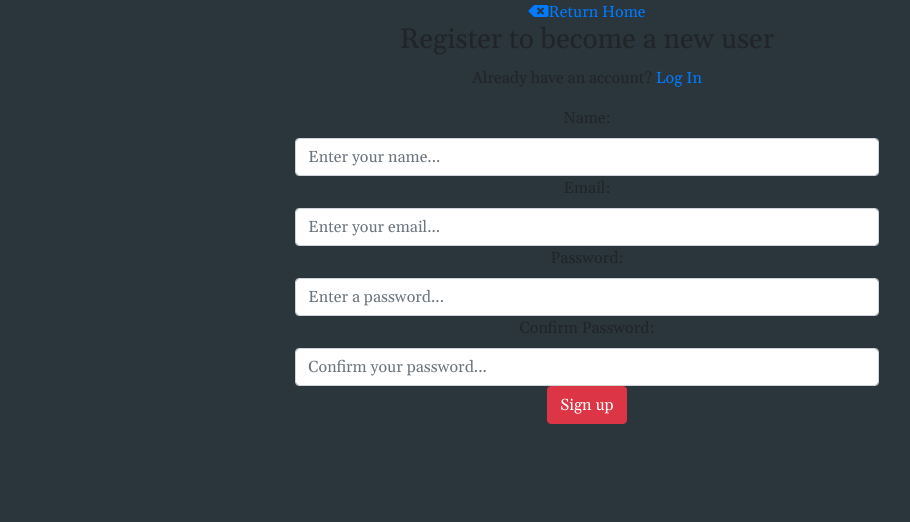
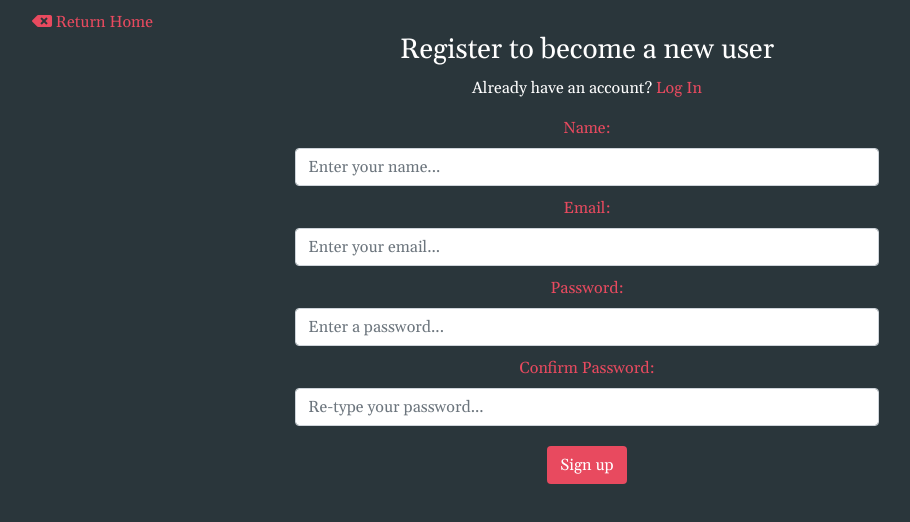
Before and after one commit to ksentak/omega-app, a React (Create React App) app in the folder client/: page /register in a window 1280 px wide. Shown: the top 522 px of the page, without its empty margins (53-963 px from the left). Built offline with nearby package versions, Linux system fonts and the light colour scheme.

Commit message:
Added css to login and register pages

```diff
--- /dev/null
+++ b/client/src/components/auth/Login.css
@@ -0,0 +1,36 @@
+.returnHome {
+	margin-top: 10px;
+}
+
+.loginText {
+	color: white;
+}
+
+.link {
+	color: #e84a5f;
+}
+
+.link:hover {
+	color: #e84a5f;
+	text-decoration: underline;
+}
+
+label {
+	color: #e84a5f;
+}
+
+.form-control {
+	margin-bottom: 10px;
+}
+
+.loginbtn {
+	margin: 10px;
+	background-color: #e84a5f;
+	color: white;
+}
+
+.loginbtn:hover {
+	background-color: white;
+	color: #e84a5f;
+	border: 1px solid #e84a5f;
+}
--- a/client/src/components/auth/Login.js
+++ b/client/src/components/auth/Login.js
@@ -4,6 +4,8 @@ import PropTypes from "prop-types";
 import { connect } from "react-redux";
 import { loginUser } from "../../actions/authActions";
 import classnames from "classnames";
+import './Login.css';
+
 
 class Login extends Component {
 	constructor() {
@@ -50,15 +52,15 @@ class Login extends Component {
 		return (
 			<div className="container">
 				<div className="row">
-					<div className="col-sm-10 offset-1 text-center returnHome">
-						<Link to="/"><i class="fas fa-backspace"></i>Return Home</Link>
+					<div className="col-sm-3 returnHome">
+						<Link to="/" className="link"><i class="fas fa-backspace"></i> Return Home</Link>
 					</div>
 				</div>
 
 				<div className="row">
-					<div className="col-sm-10 offset-1 text-center registerText">
+					<div className="col-sm-10 offset-1 text-center loginText">
 						<h3>Log In Below</h3>
-						<p>Don't have an account? <Link to="/register">Register</Link></p>
+						<p>Don't have an account? <Link to="/register" className="link">Register</Link></p>
 					</div>
 				</div>
 
@@ -101,7 +103,7 @@ class Login extends Component {
 
 							{/* Submit button */}
 							<div className="col-sm-8 offset-2">
-								<button className="btn btn-danger" type="submit">
+								<button className="btn loginbtn" type="submit">
 									Log In
 			 	  				</button>
 							</div>
--- /dev/null
+++ b/client/src/components/auth/Register.css
@@ -0,0 +1,36 @@
+.returnHome {
+	margin-top: 10px;
+}
+
+.registerText {
+	color: white;
+}
+
+.link {
+	color: #e84a5f;
+}
+
+.link:hover {
+	color: #e84a5f;
+	text-decoration: underline;
+}
+
+label {
+	color: #e84a5f;
+}
+
+.form-control {
+	margin-bottom: 10px;
+}
+
+.signupbtn {
+	margin: 10px;
+	background-color: #e84a5f;
+	color: white;
+}
+
+.signupbtn:hover {
+	background-color: white;
+	color: #e84a5f;
+	border: 1px solid #e84a5f;
+}
--- a/client/src/components/auth/Register.js
+++ b/client/src/components/auth/Register.js
@@ -4,6 +4,8 @@ import PropTypes from "prop-types";
 import { connect } from "react-redux";
 import { registerUser } from "../../actions/authActions";
 import classnames from "classnames";
+import './Register.css';
+
 
 class Register extends Component {
 	constructor() {
@@ -53,15 +55,15 @@ class Register extends Component {
 		return (
 			<div className="container">
 				<div className="row">
-					<div className="col-sm-10 offset-1 text-center returnHome">
-						<Link to="/"><i class="fas fa-backspace"></i>Return Home</Link>
+					<div className="col-sm-3 returnHome">
+						<Link to="/" className="link"><i class="fas fa-backspace"></i> Return Home</Link>
 					</div>
 				</div>
 
 				<div className="row">
 					<div className="col-sm-10 offset-1 text-center registerText">
 						<h3>Register to become a new user</h3>
-						<p>Already have an account? <Link to="/login">Log In</Link></p>
+						<p>Already have an account? <Link to="/login" className="link">Log In</Link></p>
 					</div>
 				</div>
 
@@ -71,7 +73,7 @@ class Register extends Component {
 							{/* Name */}
 							<div className="col-sm-8 offset-2">
 								<label htmlFor="name">Name:</label>
-								<span className="text-danger">{errors.name}</span>
+								<span className="text-light">{errors.name}</span>
 								<input
 									type="text"
 									onChange={this.onChange}
@@ -86,7 +88,7 @@ class Register extends Component {
 							{/* Email */}
 							<div className="col-sm-8 offset-2">
 								<label htmlFor="email">Email:</label>
-								<span className="text-danger">{errors.email}</span>
+								<span className="text-light">{errors.email}</span>
 								<input
 									type="email"
 									onChange={this.onChange}
@@ -101,7 +103,7 @@ class Register extends Component {
 							{/* Password */}
 							<div className="col-sm-8 offset-2">
 								<label htmlFor="password">Password:</label>
-								<span className="text-danger">{errors.password}</span>
+								<span className="text-light">{errors.password}</span>
 								<input
 									type="password"
 									onChange={this.onChange}
@@ -116,7 +118,7 @@ class Register extends Component {
 							{/* Validate password */}
 							<div className="col-sm-8 offset-2">
 								<label htmlFor="password2">Confirm Password:</label>
-								<span className="text-danger">{errors.password2}</span>
+								<span className="text-light">{errors.password2}</span>
 								<input
 									type="password"
 									onChange={this.onChange}
@@ -124,13 +126,13 @@ class Register extends Component {
 									error={errors.password2}
 									id="password2"
 									className={classnames("form-control", { invalid: errors.password2 })}
-									placeholder="Confirm your password..."
+									placeholder="Re-type your password..."
 								/>
 							</div>
 
 							{/* Submit button */}
 							<div className="col-sm-8 offset-2">
-								<button className="btn btn-danger" type="submit">
+								<button className="btn signupbtn" type="submit">
 									Sign up
 			 	  				</button>
 							</div>
```
